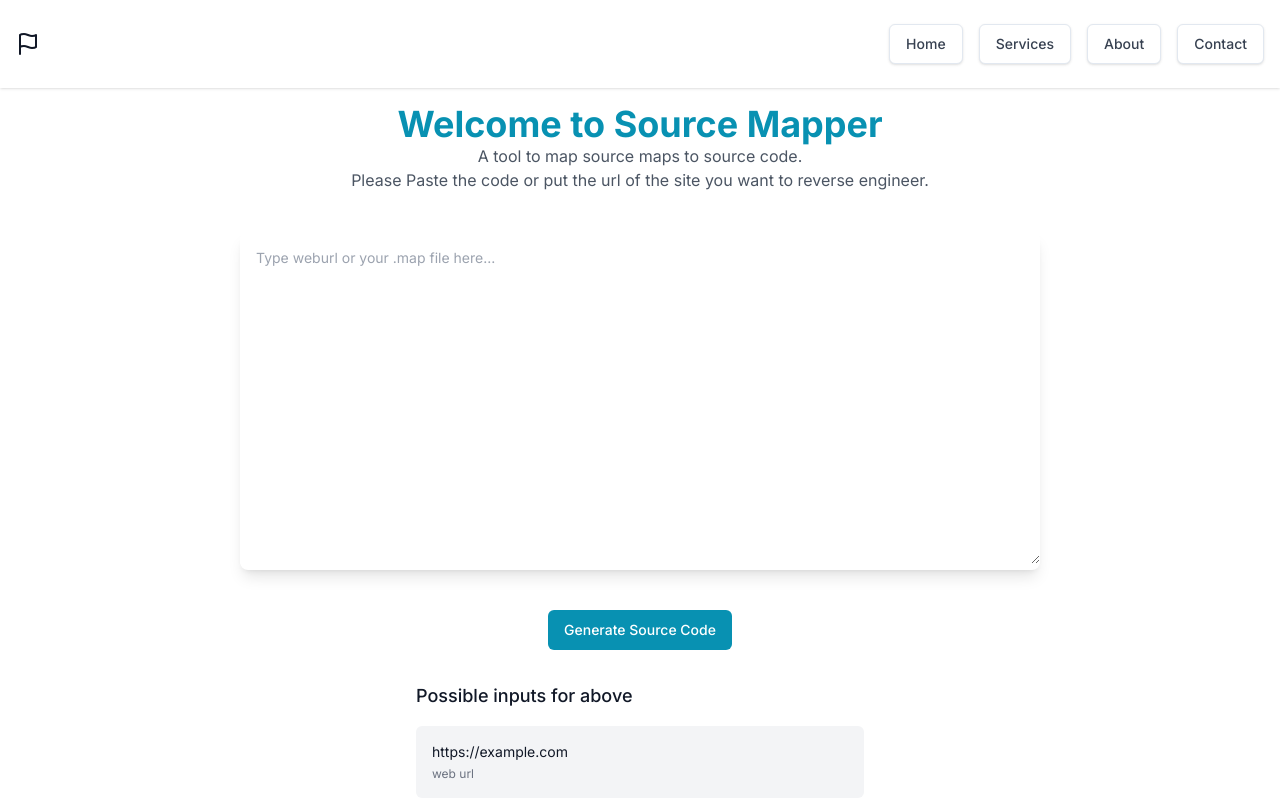
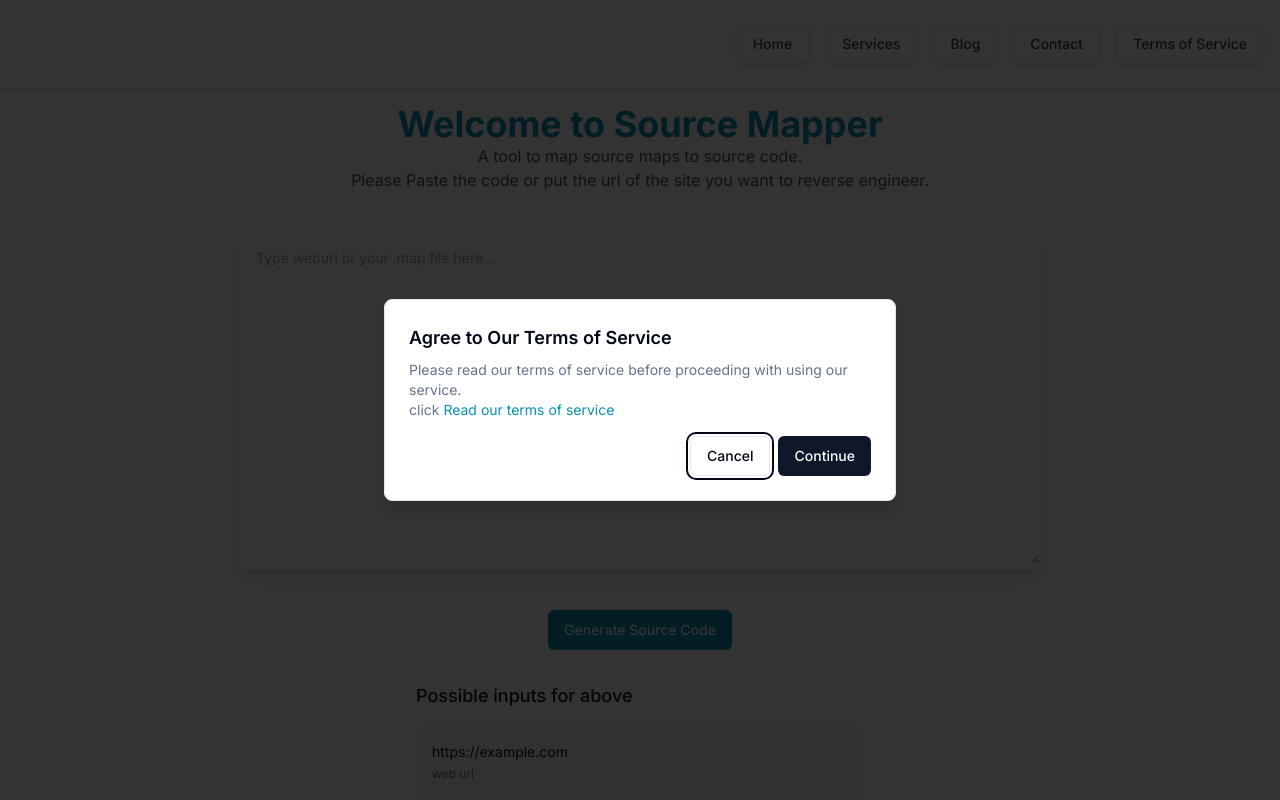
Before and after one commit to chapimenge3/source-mapper, a Next.js app: page / in a window 1280 px wide. Shown: the top 800 px of the page. Built offline with nearby package versions, Linux system fonts and the light colour scheme.

Commit message:
added user agreement dialog

```diff
--- a/app/page.js
+++ b/app/page.js
@@ -6,32 +6,20 @@ import { TextArea } from "@/components/TextArea";
 import { Button } from "@/components/ui/button";
 import { Loader2 } from "lucide-react"
 import { getAllSourceMaps, getWebPageContent } from "@/lib/actions";
-import { useState } from "react";
+import { useEffect, useState } from "react";
 import JSZip from 'jszip';
 import FileSaver from 'file-saver';
+import TermOfService from "@/components/TermsOfService";
 
 
 export default function Home() {
   const { toast } = useToast()
+  const [userAgreement, setUserAgreement] = useState(false)
   const [input, setInput] = useState('')
   const [loading, setLoading] = useState(false)
 
   const parseFilesFromSourceMap = (sourceMaps) => {
     const files = []
-    // sourceMaps.forEach((sourceMap) => {
-    //   const content = JSON.parse(sourceMap)
-    //   const sources = content.sources
-    //   const sourcesContent = content.sourcesContent
-
-    //   sources.forEach((source, index) => {
-    //     // ignores node_modules or webpack
-    //     if (source.includes('node_modules') || source.includes('webpack')) return
-
-    //     // remove all ../ from the source
-    //     var fileName = source.replace(/\.\.\//g, '')
-    //     files.push({ file: fileName, content: sourcesContent[index] })
-    //   })
-    // })
     for (let i = 0; i < sourceMaps.length; i++) {
       const content = JSON.parse(sourceMaps[i])
       const sources = content.sources
@@ -59,28 +47,6 @@ export default function Home() {
     // this will contains the source code and the file name
     // {file: 'File name', content: 'File content'}
     const files = parseFilesFromSourceMap(sourceCode)
-
-    // sourceCode.forEach((content, index) => {
-    //   // check if the content is a source map
-    //   if (!content.sources) return
-
-    //   // content is mapping file which contains
-    //   // sources -> array of source files
-    //   // sourcesContent -> array of source files content
-    //   const sources = content.sources
-    //   const sourcesContent = content.sourcesContent
-
-    //   sources.forEach((source, index) => {
-    //     // ignores node_modules or webpac
-    //     if (source.includes('node_modules') || source.includes('webpack')) return
-
-    //     // remove all ../ from the source
-    //     var fileName = source.replace(/\.\.\//g, '')
-    //     // files[fileName] = sourcesContent[index]
-    //     files.push({ file: fileName, content: sourcesContent[index] })
-    //   })
-    // })
-
 
     // log all file names
     console.log(`Got ${Object.keys(files).length} files`)
@@ -172,8 +138,22 @@ export default function Home() {
     setLoading(false)
   }
 
+  console.log('userAgreement', userAgreement, userAgreement === false)
+
+  useEffect(() => {
+    // get user agreement from local storage
+    const userAgreement = localStorage.getItem('userAgreement')
+    if (userAgreement === 'true') {
+      setUserAgreement(true)
+    }
+  }, [])
+
+
   return (
     <>
+      {
+        userAgreement === false ? (<TermOfService userAgreement={userAgreement} setUserAgreement={setUserAgreement} />) : null
+      }
       <Navbar />
       <div className="container mx-auto my-4">
         <h1 className="text-4xl font-bold text-center text-cyan-600">
@@ -195,6 +175,14 @@ export default function Home() {
         </div>
         <HelpText />
       </div>
+      {/* Footer */}
+      <footer className="bg-white dark:bg-gray-800">
+        <div className="container mx-auto py-8">
+          <p className="text-center text-gray-500 dark:text-gray-300">
+            &copy; {new Date().getFullYear()} Source Mapper. All rights reserved. Made with ❤️ by <a href="https://chapimenge.com" target="_blank" className="text-cyan-600">Chapi Menge</a>
+          </p>
+        </div>
+      </footer>
     </>
   );
 }
--- a/components/Navbar/index.jsx
+++ b/components/Navbar/index.jsx
@@ -5,28 +5,32 @@ export default function Navbar() {
   return (
     <header className="flex items-center justify-between px-4 py-6 bg-white shadow">
       <Link className="text-xl font-bold tracking-wider text-gray-900 dark:text-gray-100" href="#">
-        <FlagIcon className="h-6 w-6" />
         <span className="sr-only">Logo</span>
       </Link>
       <nav className="space-x-4">
         <Button className="shadow" variant="outline">
-          <Link className="text-gray-700 dark:text-gray-300" href="#">
+          <Link className="text-gray-700 dark:text-gray-300" href="https://chapimenge.com">
             Home
           </Link>
         </Button>
         <Button className="shadow" variant="outline">
-          <Link className="text-gray-700 dark:text-gray-300" href="#">
+          <Link className="text-gray-700 dark:text-gray-300" href="https://chapimenge.com/#service">
             Services
           </Link>
         </Button>
         <Button className="shadow" variant="outline">
-          <Link className="text-gray-700 dark:text-gray-300" href="#">
-            About
+          <Link className="text-gray-700 dark:text-gray-300" href="https://blog.chapimenge.com/">
+            Blog
           </Link>
         </Button>
         <Button className="shadow" variant="outline">
-          <Link className="text-gray-700 dark:text-gray-300" href="#">
+          <Link className="text-gray-700 dark:text-gray-300" href="https://chapimenge.com/#contact">
             Contact
+          </Link>
+        </Button>
+        <Button className="shadow" variant="outline">
+          <Link className="text-gray-700 dark:text-gray-300" href="https://chapimenge.com/#contact">
+            Terms of Service
           </Link>
         </Button>
       </nav>
--- /dev/null
+++ b/components/TermsOfService/index.jsx
@@ -0,0 +1,47 @@
+import React from 'react'
+import {
+    AlertDialog,
+    AlertDialogAction,
+    AlertDialogCancel,
+    AlertDialogContent,
+    AlertDialogDescription,
+    AlertDialogFooter,
+    AlertDialogHeader,
+    AlertDialogTitle,
+    AlertDialogTrigger,
+} from "@/components/ui/alert-dialog"
+
+
+export default function TermOfService({
+    userAgreement,
+    setUserAgreement
+}) {
+    const [open, setOpen] = React.useState(userAgreement === false)
+    const onOpenChange = (e) => {
+        setUserAgreement(true)
+        setOpen(e)
+        console.log('User agreed to terms of service', e)
+
+        // set the user agreement to true localsotrage
+        localStorage.setItem('userAgreement', true)
+    }
+    return (
+        <AlertDialog open={open} onOpenChange={onOpenChange}>
+            <AlertDialogContent>
+                <AlertDialogHeader>
+                    <AlertDialogTitle>
+                        Agree to Our Terms of Service
+                    </AlertDialogTitle>
+                    <AlertDialogDescription>
+                        Please read our terms of service before proceeding with using our service. <br />
+                        click <a className="text-cyan-600" href="https://chapimenge.com/terms-of-service" target="_blank" rel="noreferrer">Read our terms of service</a>
+                    </AlertDialogDescription>
+                </AlertDialogHeader>
+                <AlertDialogFooter>
+                    <AlertDialogCancel>Cancel</AlertDialogCancel>
+                    <AlertDialogAction>Continue</AlertDialogAction>
+                </AlertDialogFooter>
+            </AlertDialogContent>
+        </AlertDialog>
+    )
+}
--- /dev/null
+++ b/components/ui/alert-dialog.jsx
@@ -0,0 +1,99 @@
+"use client"
+
+import * as React from "react"
+import * as AlertDialogPrimitive from "@radix-ui/react-alert-dialog"
+
+import { cn } from "@/lib/utils"
+import { buttonVariants } from "@/components/ui/button"
+
+const AlertDialog = AlertDialogPrimitive.Root
+
+const AlertDialogTrigger = AlertDialogPrimitive.Trigger
+
+const AlertDialogPortal = AlertDialogPrimitive.Portal
+
+const AlertDialogOverlay = React.forwardRef(({ className, ...props }, ref) => (
+  <AlertDialogPrimitive.Overlay
+    className={cn(
+      "fixed inset-0 z-50 bg-black/80  data-[state=open]:animate-in data-[state=closed]:animate-out data-[state=closed]:fade-out-0 data-[state=open]:fade-in-0",
+      className
+    )}
+    {...props}
+    ref={ref} />
+))
+AlertDialogOverlay.displayName = AlertDialogPrimitive.Overlay.displayName
+
+const AlertDialogContent = React.forwardRef(({ className, ...props }, ref) => (
+  <AlertDialogPortal>
+    <AlertDialogOverlay />
+    <AlertDialogPrimitive.Content
+      ref={ref}
+      className={cn(
+        "fixed left-[50%] top-[50%] z-50 grid w-full max-w-lg translate-x-[-50%] translate-y-[-50%] gap-4 border bg-background p-6 shadow-lg duration-200 data-[state=open]:animate-in data-[state=closed]:animate-out data-[state=closed]:fade-out-0 data-[state=open]:fade-in-0 data-[state=closed]:zoom-out-95 data-[state=open]:zoom-in-95 data-[state=closed]:slide-out-to-left-1/2 data-[state=closed]:slide-out-to-top-[48%] data-[state=open]:slide-in-from-left-1/2 data-[state=open]:slide-in-from-top-[48%] sm:rounded-lg",
+        className
+      )}
+      {...props} />
+  </AlertDialogPortal>
+))
+AlertDialogContent.displayName = AlertDialogPrimitive.Content.displayName
+
+const AlertDialogHeader = ({
+  className,
+  ...props
+}) => (
+  <div
+    className={cn("flex flex-col space-y-2 text-center sm:text-left", className)}
+    {...props} />
+)
+AlertDialogHeader.displayName = "AlertDialogHeader"
+
+const AlertDialogFooter = ({
+  className,
+  ...props
+}) => (
+  <div
+    className={cn("flex flex-col-reverse sm:flex-row sm:justify-end sm:space-x-2", className)}
+    {...props} />
+)
+AlertDialogFooter.displayName = "AlertDialogFooter"
+
+const AlertDialogTitle = React.forwardRef(({ className, ...props }, ref) => (
+  <AlertDialogPrimitive.Title ref={ref} className={cn("text-lg font-semibold", className)} {...props} />
+))
+AlertDialogTitle.displayName = AlertDialogPrimitive.Title.displayName
+
+const AlertDialogDescription = React.forwardRef(({ className, ...props }, ref) => (
+  <AlertDialogPrimitive.Description
+    ref={ref}
+    className={cn("text-sm text-muted-foreground", className)}
+    {...props} />
+))
+AlertDialogDescription.displayName =
+  AlertDialogPrimitive.Description.displayName
+
+const AlertDialogAction = React.forwardRef(({ className, ...props }, ref) => (
+  <AlertDialogPrimitive.Action ref={ref} className={cn(buttonVariants(), className)} {...props} />
+))
+AlertDialogAction.displayName = AlertDialogPrimitive.Action.displayName
+
+const AlertDialogCancel = React.forwardRef(({ className, ...props }, ref) => (
+  <AlertDialogPrimitive.Cancel
+    ref={ref}
+    className={cn(buttonVariants({ variant: "outline" }), "mt-2 sm:mt-0", className)}
+    {...props} />
+))
+AlertDialogCancel.displayName = AlertDialogPrimitive.Cancel.displayName
+
+export {
+  AlertDialog,
+  AlertDialogPortal,
+  AlertDialogOverlay,
+  AlertDialogTrigger,
+  AlertDialogContent,
+  AlertDialogHeader,
+  AlertDialogFooter,
+  AlertDialogTitle,
+  AlertDialogDescription,
+  AlertDialogAction,
+  AlertDialogCancel,
+}
--- a/package.json
+++ b/package.json
@@ -9,6 +9,7 @@
     "lint": "next lint"
   },
   "dependencies": {
+    "@radix-ui/react-alert-dialog": "^1.0.5",
     "@radix-ui/react-slot": "^1.0.2",
     "@radix-ui/react-toast": "^1.1.5",
     "cheerio": "^1.0.0-rc.12",
```
Also changed, not shown: 1 other file (tests, documents, lock files or other folders).
